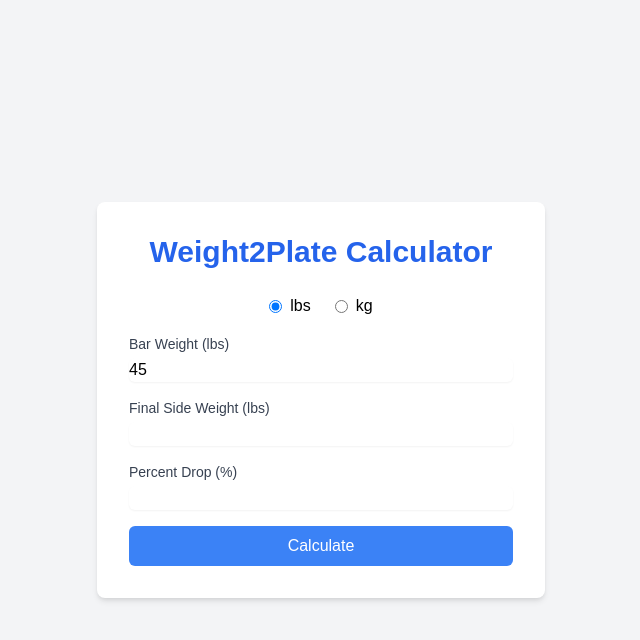
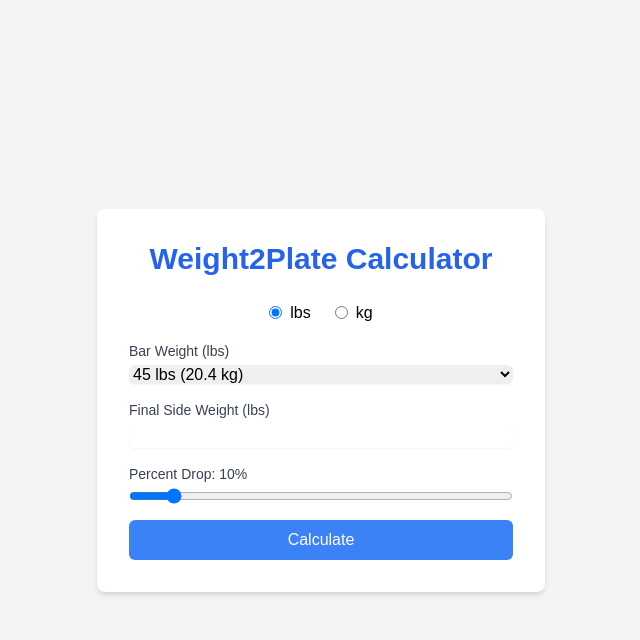
Before and after one commit to rcweston90/Weight2Plate_PWA, a Flask app: page / in a window 1280 px wide. Shown: the top 640 px of the page, without its empty margins (319-959 px from the left). Run offline with Flask 3, Linux system fonts and the light colour scheme.

Commit message:
Agent query: Can you verify if the dropdown list of bar weights is present and the percent slider is working correctly? Also, check if changing the unit (lbs/kg) updates the bar weight options accordingly.

```diff
--- a/static/js/script.js
+++ b/static/js/script.js
@@ -4,21 +4,47 @@ document.addEventListener('DOMContentLoaded', () => {
     const error = document.getElementById('error');
     const unitRadios = document.querySelectorAll('input[name="unit"]');
     const unitLabels = document.querySelectorAll('.unit');
-    const barWeightInput = document.getElementById('barWeight');
+    const barWeightSelect = document.getElementById('barWeight');
+    const percentDropSlider = document.getElementById('percentDrop');
+    const percentDropValue = document.getElementById('percentDropValue');
+
+    function updateBarWeightOptions(unit) {
+        const options = [
+            { lbs: 45, kg: 20.4 },
+            { lbs: 35, kg: 15.9 },
+            { lbs: 33, kg: 15 },
+            { lbs: 25, kg: 11.3 },
+            { lbs: 15, kg: 6.8 }
+        ];
+
+        barWeightSelect.innerHTML = '';
+        options.forEach(option => {
+            const optionElement = document.createElement('option');
+            optionElement.value = option[unit];
+            optionElement.textContent = `${option[unit]} ${unit} (${option[unit === 'lbs' ? 'kg' : 'lbs']} ${unit === 'lbs' ? 'kg' : 'lbs'})`;
+            barWeightSelect.appendChild(optionElement);
+        });
+    }
 
     unitRadios.forEach(radio => {
         radio.addEventListener('change', () => {
             const selectedUnit = radio.value;
             unitLabels.forEach(label => label.textContent = selectedUnit);
-            barWeightInput.value = selectedUnit === 'lbs' ? '45' : '20';
+            updateBarWeightOptions(selectedUnit);
         });
     });
 
+    percentDropSlider.addEventListener('input', () => {
+        percentDropValue.textContent = percentDropSlider.value;
+    });
+
+    updateBarWeightOptions('lbs');
+
     form.addEventListener('submit', async (e) => {
         e.preventDefault();
-        const barWeight = document.getElementById('barWeight').value;
+        const barWeight = barWeightSelect.value;
         const finalSideWeight = document.getElementById('finalSideWeight').value;
-        const percentDrop = document.getElementById('percentDrop').value;
+        const percentDrop = percentDropSlider.value;
         const unit = document.querySelector('input[name="unit"]:checked').value;
 
         if (!barWeight || !finalSideWeight || !percentDrop) {
--- a/templates/index.html
+++ b/templates/index.html
@@ -26,15 +26,21 @@
             </div>
             <div>
                 <label for="barWeight" class="block text-sm font-medium text-gray-700">Bar Weight (<span class="unit">lbs</span>)</label>
-                <input type="number" id="barWeight" name="barWeight" value="45" required class="mt-1 block w-full rounded-md border-gray-300 shadow-sm focus:border-blue-300 focus:ring focus:ring-blue-200 focus:ring-opacity-50">
+                <select id="barWeight" name="barWeight" required class="mt-1 block w-full rounded-md border-gray-300 shadow-sm focus:border-blue-300 focus:ring focus:ring-blue-200 focus:ring-opacity-50">
+                    <option value="45">45 lbs (20.4 kg)</option>
+                    <option value="35">35 lbs (15.9 kg)</option>
+                    <option value="33">33 lbs (15 kg)</option>
+                    <option value="25">25 lbs (11.3 kg)</option>
+                    <option value="15">15 lbs (6.8 kg)</option>
+                </select>
             </div>
             <div>
                 <label for="finalSideWeight" class="block text-sm font-medium text-gray-700">Final Side Weight (<span class="unit">lbs</span>)</label>
                 <input type="number" id="finalSideWeight" name="finalSideWeight" required class="mt-1 block w-full rounded-md border-gray-300 shadow-sm focus:border-blue-300 focus:ring focus:ring-blue-200 focus:ring-opacity-50">
             </div>
             <div>
-                <label for="percentDrop" class="block text-sm font-medium text-gray-700">Percent Drop (%)</label>
-                <input type="number" id="percentDrop" name="percentDrop" min="0" max="100" required class="mt-1 block w-full rounded-md border-gray-300 shadow-sm focus:border-blue-300 focus:ring focus:ring-blue-200 focus:ring-opacity-50">
+                <label for="percentDrop" class="block text-sm font-medium text-gray-700">Percent Drop: <span id="percentDropValue">10</span>%</label>
+                <input type="range" id="percentDrop" name="percentDrop" min="0" max="100" value="10" class="mt-1 block w-full">
             </div>
             <button type="submit" class="w-full bg-blue-500 text-white py-2 px-4 rounded-md hover:bg-blue-600 focus:outline-none focus:ring-2 focus:ring-blue-500 focus:ring-opacity-50">Calculate</button>
         </form>
```
